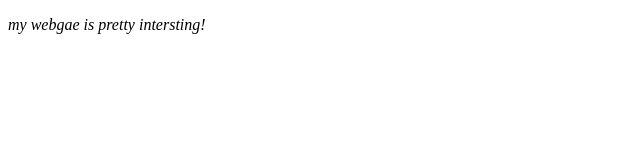
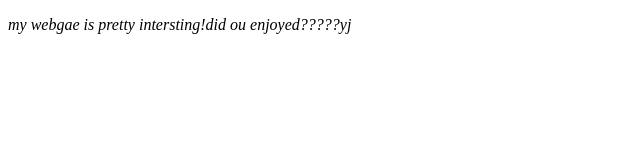
Before and after one commit to saisri3/my-web, a plain HTML site: page site/index.html in a window 1280 px wide. Shown: the whole page, without its empty margins (0-640 px from the left). Drawn offline with Linux system fonts and the light colour scheme.

Commit message:
small additionto our page content.

```diff
--- a/site/index.html
+++ b/site/index.html
@@ -4,6 +4,6 @@
 	<title>html</title>
 </head>
 <body>
-<p><em>my webgae is pretty intersting!</em></p>
+<p><em>my webgae is pretty intersting!did ou enjoyed?????yj</em></p>
 </body>
 </html>
```
